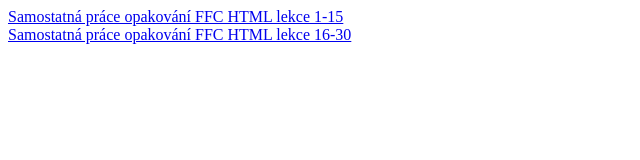
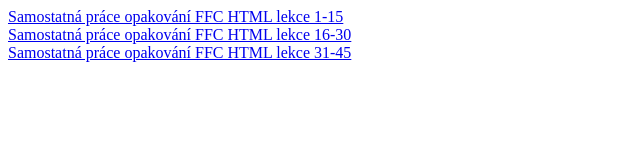
Before and after one commit to duhakruh/duhakruh.github.io, a plain HTML site: page index.html in a window 1280 px wide. Shown: the whole page, without its empty margins (0-640 px from the left). Drawn offline with Linux system fonts and the light colour scheme.

Commit message:
Update index.html

```diff
--- a/index.html
+++ b/index.html
@@ -1,4 +1,5 @@
 <html>
   <a href="http://duhakruh.github.io/html1-15.html">Samostatná práce opakování FFC HTML lekce 1-15</a><br>
   <a href="http://duhakruh.github.io/html16-30.html">Samostatná práce opakování FFC HTML lekce 16-30</a><br>
+  <a href="http://duhakruh.github.io/html31-45.html">Samostatná práce opakování FFC HTML lekce 31-45</a><br>
 </html>
```
